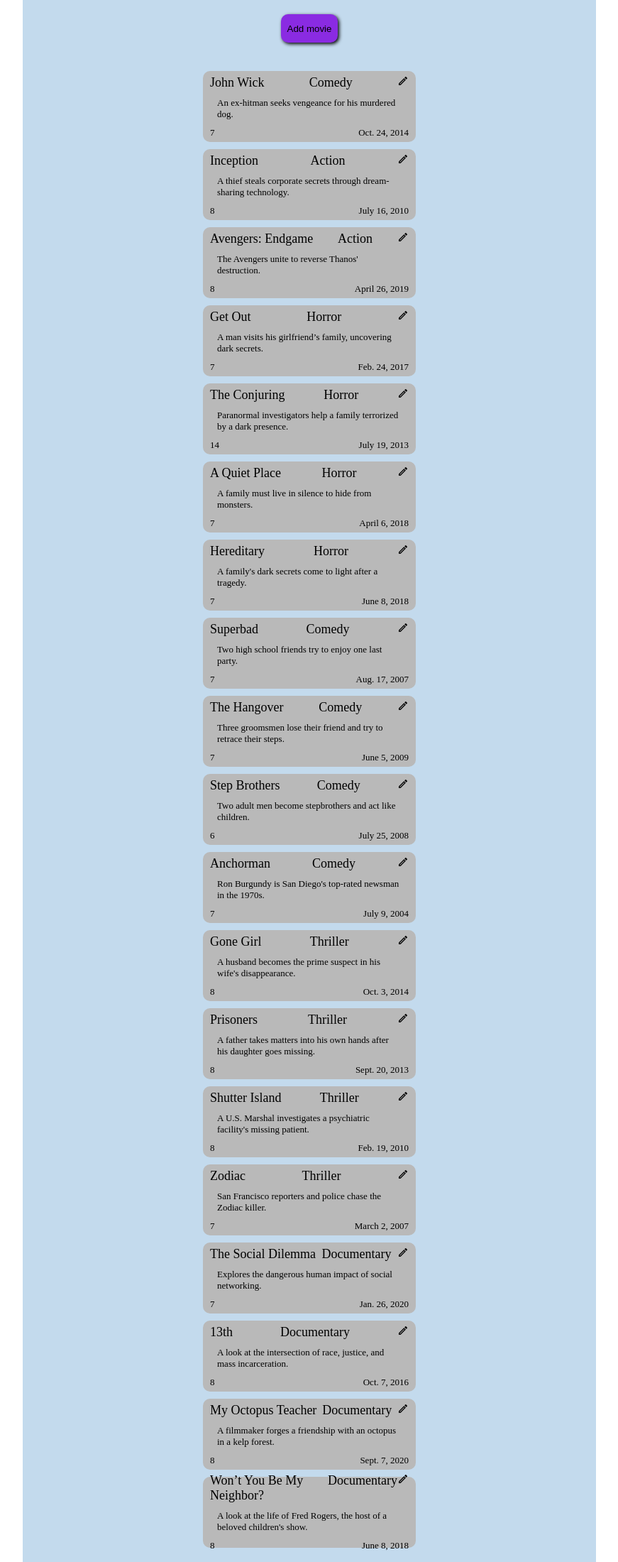
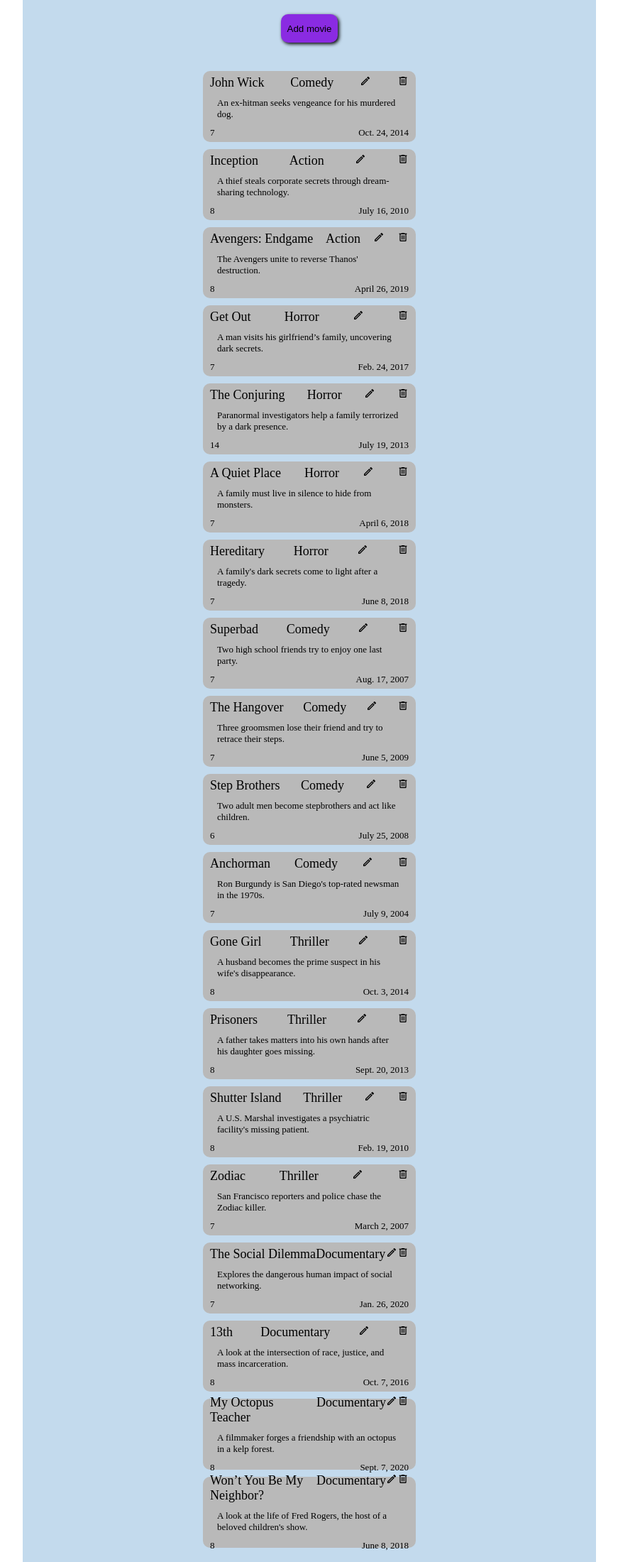
Before and after one commit to CretaFlorin/Django-Movies-App-71, a Django app: page /movies/ in a window 1280 px wide. Shown: the part 60-2260 px from the top of the page at 71% size, without its empty margins (204-1075 px from the left). Run offline with Django 3.2, Linux system fonts and the light colour scheme; data comes from the database, SQL or seed files in the repository; both versions use the stored data as it was after the commit.

Commit message:
Delete Icon for MovieCard

```diff
--- a/viewer/templates/main_page.html
+++ b/viewer/templates/main_page.html
@@ -17,7 +17,10 @@
       <span>{{movie.title}}</span>
       <span>{{movie.genre.name}}</span>
       <a href="{%url 'movie_update' movie.id %}">
-        <img class="edit_icon" src="{% static '../static/pencil-outline.png' %}" width="16" height="16" ></img>
+        <img class="edit_icon" src="{% static '../static/pencil-outline.png' %}" width="16" height="16"></img>
+      </a>
+      <a href="{%url 'movie_delete' movie.id %}">
+        <img class="edit_icon" src="{% static '../static/trash-can-outline.png' %}" width="16" height="16"></img>
       </a>
     </div>
     <div class="movie__description">
```
Also changed, not shown: db.sqlite3.
